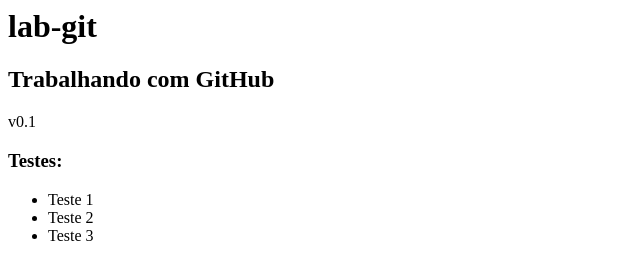
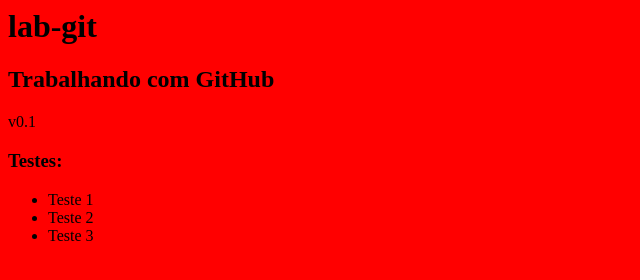
Before and after one commit to marcelovictorviana/lab-git, a plain HTML site: page index.html in a window 1280 px wide. Shown: the whole page, without its empty margins (0-640 px from the left). Drawn offline with Linux system fonts and the light colour scheme.

Commit message:
Design - V0.1

```diff
--- /dev/null
+++ b/design.css
@@ -0,0 +1,3 @@
+body {
+  background-color: red;
+}
--- a/index.html
+++ b/index.html
@@ -1,6 +1,9 @@
 <html>
 	<head>
 	</head>
+
+	<link rel="stylesheet" type="text/css" href="/design.css"/>
+
 	<body>
 		<h1>lab-git</h1>
 		<h2>Trabalhando com GitHub</h2>
```
